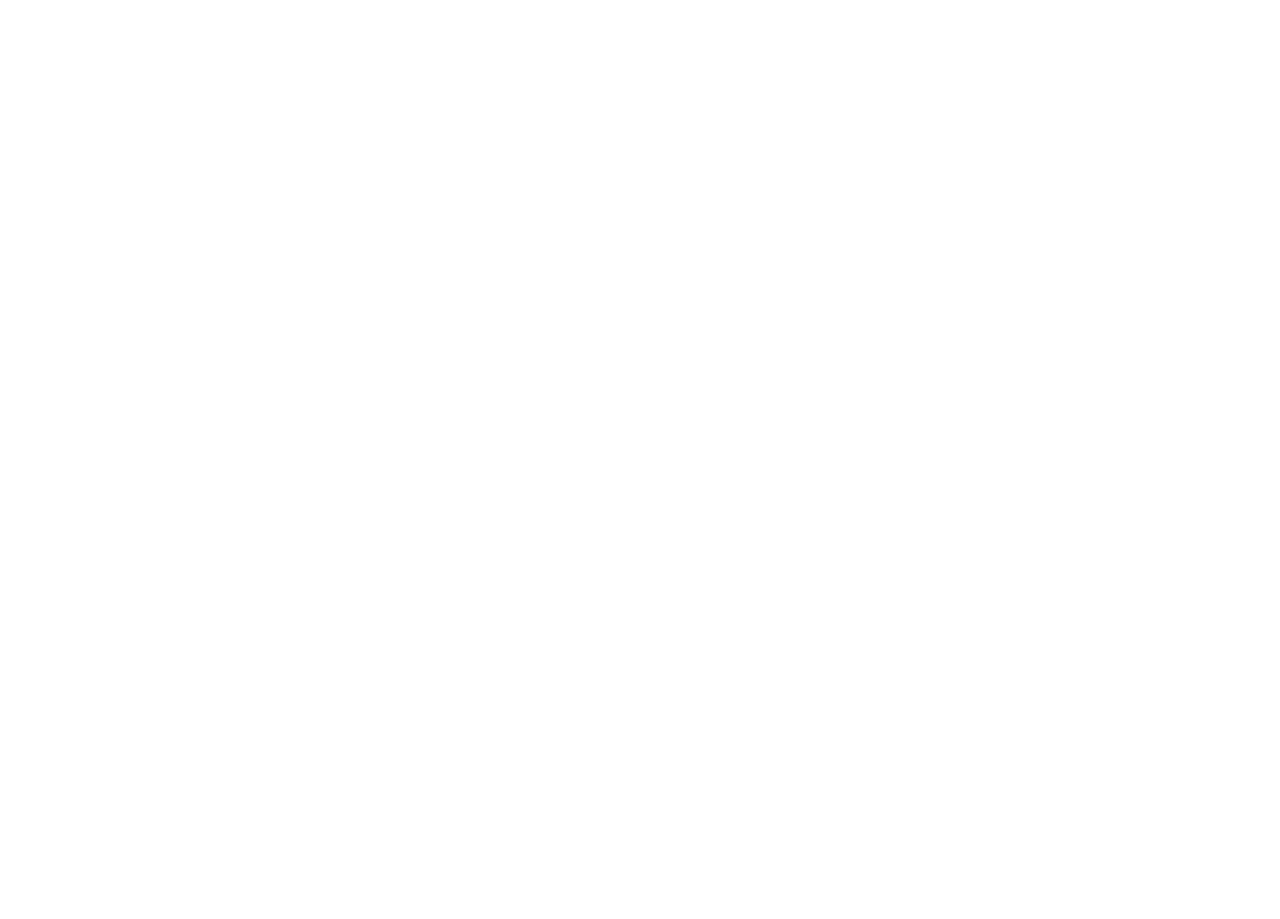
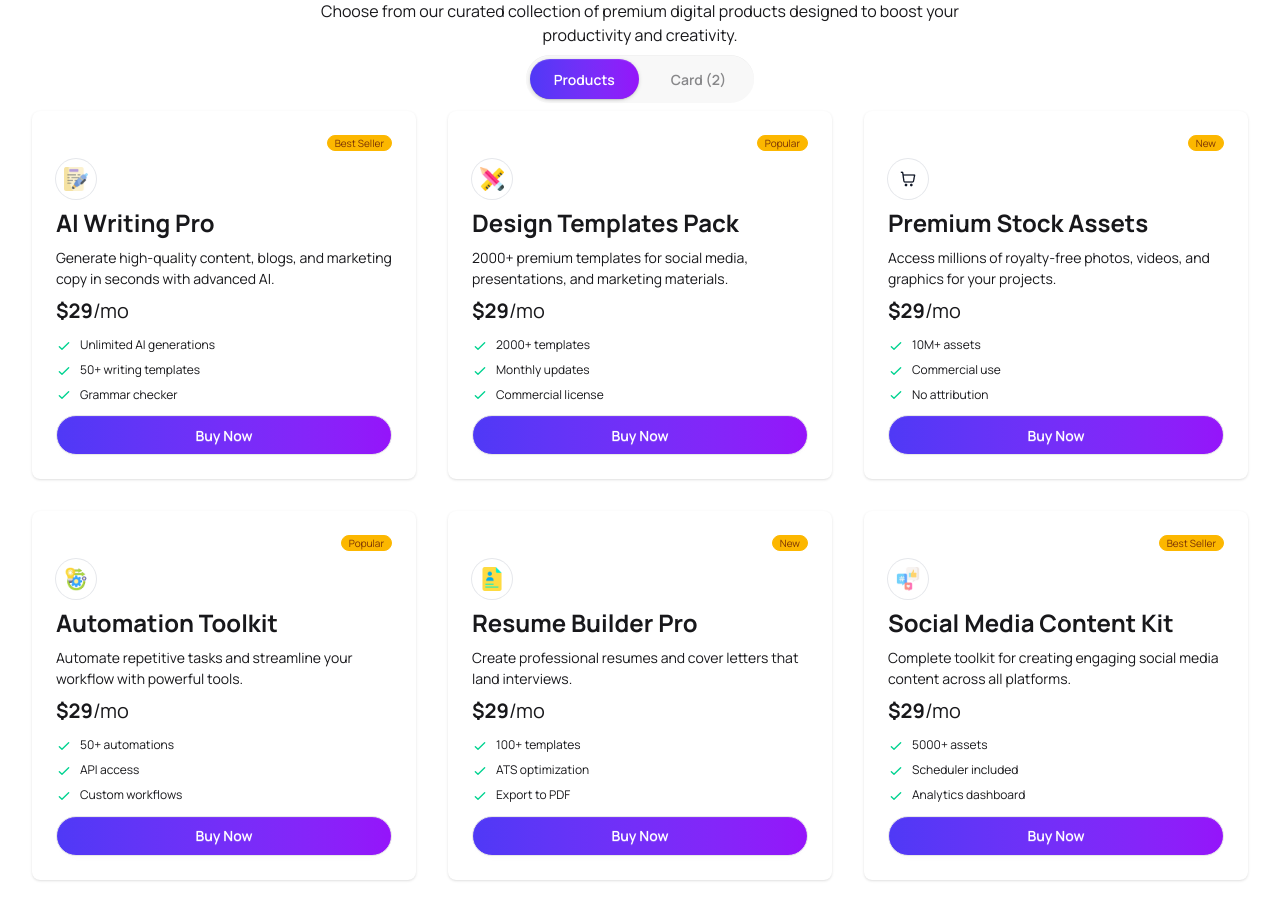
Before and after one commit to mjaabdullah/digitools-platform, a React (Vite) app: page / in a window 1280 px wide. Shown: the part 991-1910 px from the top of the page. Before the commit the page ends 822 px from the top, so only its background shows below. Built offline with nearby package versions, Linux system fonts and the light colour scheme.

Commit message:
Add Products Section

```diff
--- a/index.html
+++ b/index.html
@@ -1,5 +1,5 @@
 <!doctype html>
-<html lang="en">
+<html lang="en" data-theme="light">
   <head>
     <meta charset="UTF-8" />
     <link rel="icon" type="image/svg+xml" href="/favicon.svg" />
--- /dev/null
+++ b/public/products.json
@@ -0,0 +1,60 @@
+[
+  {
+    "title": "AI Writing Pro",
+    "badge": "Best Seller",
+    "image": "ai-writing.png",
+    "description": "Generate high-quality content, blogs, and marketing copy in seconds with advanced AI.",
+    "price": "$29",
+    "billing_cycle": "Mo",
+    "features": [
+      "Unlimited AI generations",
+      "50+ writing templates",
+      "Grammar checker"
+    ]
+  },
+  {
+    "title": "Design Templates Pack",
+    "badge": "Popular",
+    "image": "design-tool.png",
+    "description": "2000+ premium templates for social media, presentations, and marketing materials.",
+    "price": "$49",
+    "billing_cycle": "One-Time",
+    "features": ["2000+ templates", "Monthly updates", "Commercial license"]
+  },
+  {
+    "title": "Premium Stock Assets",
+    "badge": "New",
+    "image": "shopping-cart.png",
+    "description": "Access millions of royalty-free photos, videos, and graphics for your projects.",
+    "price": "$19",
+    "billing_cycle": "Mo",
+    "features": ["10M+ assets", "Commercial use", "No attribution"]
+  },
+  {
+    "title": "Automation Toolkit",
+    "badge": "Popular",
+    "image": "operation.png",
+    "description": "Automate repetitive tasks and streamline your workflow with powerful tools.",
+    "price": "$79",
+    "billing_cycle": "Mo",
+    "features": ["50+ automations", "API access", "Custom workflows"]
+  },
+  {
+    "title": "Resume Builder Pro",
+    "badge": "New",
+    "image": "portfolio.png",
+    "description": "Create professional resumes and cover letters that land interviews.",
+    "price": "$15",
+    "billing_cycle": "One-Time",
+    "features": ["100+ templates", "ATS optimization", "Export to PDF"]
+  },
+  {
+    "title": "Social Media Content Kit",
+    "badge": "Best Seller",
+    "image": "social-media.png",
+    "description": "Complete toolkit for creating engaging social media content across all platforms.",
+    "price": "$39",
+    "billing_cycle": "Mo",
+    "features": ["5000+ assets", "Scheduler included", "Analytics dashboard"]
+  }
+]
--- a/src/App.jsx
+++ b/src/App.jsx
@@ -1,10 +1,13 @@
 
+import { useState } from 'react'
 import './App.css'
 import Banner from './component/Banner/Banner'
 import Navbar from './component/Navbar/Navbar'
 import Rating from './component/Rating/Rating'
+import Tools from './component/Tools/Tools'
 
 function App() {
+  const [cart, setCart] = useState([]);
 
 
   return (
@@ -12,6 +15,7 @@
     <Navbar/>
     <Banner/>
     <Rating/>
+    <Tools card={cart} setCard={setCart}/>
 
     </>
   )
--- a/src/component/Banner/Banner.jsx
+++ b/src/component/Banner/Banner.jsx
@@ -1,3 +1,4 @@
+import { CiPlay1 } from "react-icons/ci";
 import BannerImg from "../../assets/banner.png";
 import CircleImg from "../../assets/circle.png";
 const Banner = () => {
@@ -20,8 +21,11 @@
         Access premium AI tools, design assets, templates, and productivity software—all in one place. Start creating faster today.Explore Products
       </p>
       <div className="flex gap-2 flex-wrap">
-        <button className='btn btn-primary bg-gradient-to-r from-[rgba(79,57,246,1)] to-[rgba(149,20,250,1)] text-white rounded-3xl'>Explore Products</button>
-      <button className='btn btn-outline btn-primary rounded-3xl'>Explore Products</button>
+        <button className='btn btn-primary bg-linear-to-r from-[rgba(79,57,246,1)] to-[rgba(149,20,250,1)] text-white rounded-3xl'>Explore Products</button>
+      <button className='btn btn-outline btn-primary rounded-3xl hover:bg-linear-to-r from-[rgba(79,57,246,1)] to-[rgba(149,20,250,1)] hover:text-white flex justify-center items-center gap-2'>
+        <span><CiPlay1 /></span>
+        <span>Watch Demo</span>
+        </button>
       </div>
     </div>
     </div>
--- /dev/null
+++ b/src/component/Cart/Cart.jsx
@@ -0,0 +1,10 @@
+
+const Cart = () => {
+    return (
+        <div>
+            'cart'
+        </div>
+    );
+};
+
+export default Cart;
--- a/src/component/Navbar/Navbar.jsx
+++ b/src/component/Navbar/Navbar.jsx
@@ -2,7 +2,7 @@
 
 const Navbar = () => {
     return (
-        <nav>
+        <nav className='bg-white md:sticky top-0 z-50'>
 <div className="max-w-7xl mx-auto navbar justify-between flex-col lg:flex-row">
   <div >
     <a className="text-4xl font-bold bg-linear-to-b from-[rgba(79,57,246,1)] to-[rgba(149,20,250,1)] bg-clip-text text-transparent">DigiTools</a>
@@ -38,7 +38,7 @@
     </div>
     <div className="flex gap-4">
       <button>Login</button>
-      <button className='btn btn-primary bg-gradient-to-r from-[rgba(79,57,246,1)] to-[rgba(149,20,250,1)] text-white rounded-3xl'>Get Started</button>
+      <button className='btn btn-primary bg-linear-to-r from-[rgba(79,57,246,1)] to-[rgba(149,20,250,1)] text-white rounded-3xl'>Get Started</button>
     </div>
   </div>
 </div>
--- /dev/null
+++ b/src/component/Products/Product.jsx
@@ -0,0 +1,43 @@
+import { useState } from "react";
+
+const getImage = (imageName) => {
+  return new URL(`../../assets/products/${imageName}`, import.meta.url).href;
+};
+const Product = ({product, cart, setCart}) => {
+  const [addedToCart, SetAddedToCart] = useState(0);
+
+    return (
+        <div className="card w-96 bg-base-100 shadow-sm">
+  <div className="card-body">
+    <div className="badge badge-xs badge-warning self-end">{product.badge}</div>
+    <div className="w-10 h-10 rounded-full ring-1 ring-gray-200 flex justify-center items-center"><img className="max-w-6 max-h-6" src={getImage(product.image)} alt="" /></div>
+    <h2 className="text-2xl font-bold">{product.title}</h2>
+    <p>
+        {product.description}
+    </p>
+    <div className="text-xl">
+      <span className="font-bold">$29</span>/mo
+    </div>
+    <ul className="mt-1 flex flex-col gap-2 text-xs">
+      {
+        product.features.map(feature => {
+            return (
+                <li>
+        <svg xmlns="http://www.w3.org/2000/svg" className="size-4 me-2 inline-block text-success" fill="none" viewBox="0 0 24 24" stroke="currentColor"><path strokeLinecap="round" strokeLinejoin="round" strokeWidth="2" d="M5 13l4 4L19 7" /></svg>
+        <span>{feature}</span>
+      </li>
+            )
+        })
+      }
+    </ul>
+    <div className="mt-1">
+      <button onClick={() => SetAddedToCart(1)} className={`btn btn-block text-white rounded-3xl ${
+        addedToCart? 'bg-green-600' : 'bg-linear-to-r from-[rgba(79,57,246,1)] to-[rgba(149,20,250,1)]'
+      }`}>{addedToCart ? 'Added to Cart!': 'Buy Now'}</button>
+    </div>
+  </div>
+</div>
+    );
+};
+
+export default Product;
--- /dev/null
+++ b/src/component/Products/Products.jsx
@@ -0,0 +1,14 @@
+import { use } from "react";
+import Product from "./Product";
+
+const Products = ({productPromise, cart, setCart}) => {
+
+    const products = use(productPromise)
+    return (
+        <div className="grid grid-cols-1 md:grid-cols-2 lg:grid-cols-3 gap-8">
+            {products.map(product => <Product key={product.id} product={product} cart={cart} setCart={setCart}/>)}
+        </div>
+    );
+};
+
+export default Products;
--- /dev/null
+++ b/src/component/Tools/Tools.jsx
@@ -0,0 +1,48 @@
+import { useState } from "react";
+import Cart from "../Cart/Cart";
+import Products from "../Products/Products";
+
+const getProducts = async () => {
+    const res = await fetch('./products.json');
+    return res.json();
+}
+
+const productPromise = getProducts();
+
+const Tools = ({cart, setCart}) => {
+
+const [currentTab, setCurrentTab] = useState('Products');
+
+const tabManager = (tab) => {
+
+    setCurrentTab(tab);
+
+}
+
+    return (
+        <div className="max-w-7xl mx-auto my-28 flex flex-col gap-2 items-center">
+            <div className="max-w-2xl text-center space-y-2">
+                <h1 className="text-5xl font-extrabold  text-[#101727]">Premium Digital Tools</h1>
+                <p className="text-[#627382]text-center">Choose from our curated collection of premium digital products designed to boost your productivity and creativity.</p>
+            </div>
+
+            <div className="tabs tabs-box rounded-full space-x-2">
+  <input type="radio" name="products-tab" className="tab rounded-3xl px-6 font-semibold checked:bg-linear-to-r checked:from-[rgba(79,57,246,1)] checked:to-[rgba(149,20,250,1)] checked:text-white" aria-label="Products" checked={currentTab === "Products"}
+  onClick={() => tabManager('Products')}
+  />
+  <input type="radio" name="card-tab" className="tab rounded-3xl px-6 font-semibold checked:bg-linear-to-r checked:from-[rgba(79,57,246,1)] checked:to-[rgba(149,20,250,1)] checked:text-white" aria-label="Card (2)" checked={currentTab === "Card"}
+  onClick={()=> tabManager('Card')}
+  />
+</div>
+
+    <div>
+           {(currentTab === "Products") ?
+           <Products productPromise={productPromise} cart={cart} setCart={setCart}/> : <Cart/>
+           }
+
+    </div>
+</div>
+    );
+};
+
+export default Tools;
```
Also changed, not shown: src/assets/products/ai-writing.png (renamed from src/assets/products/writing_2327400 1.png).
